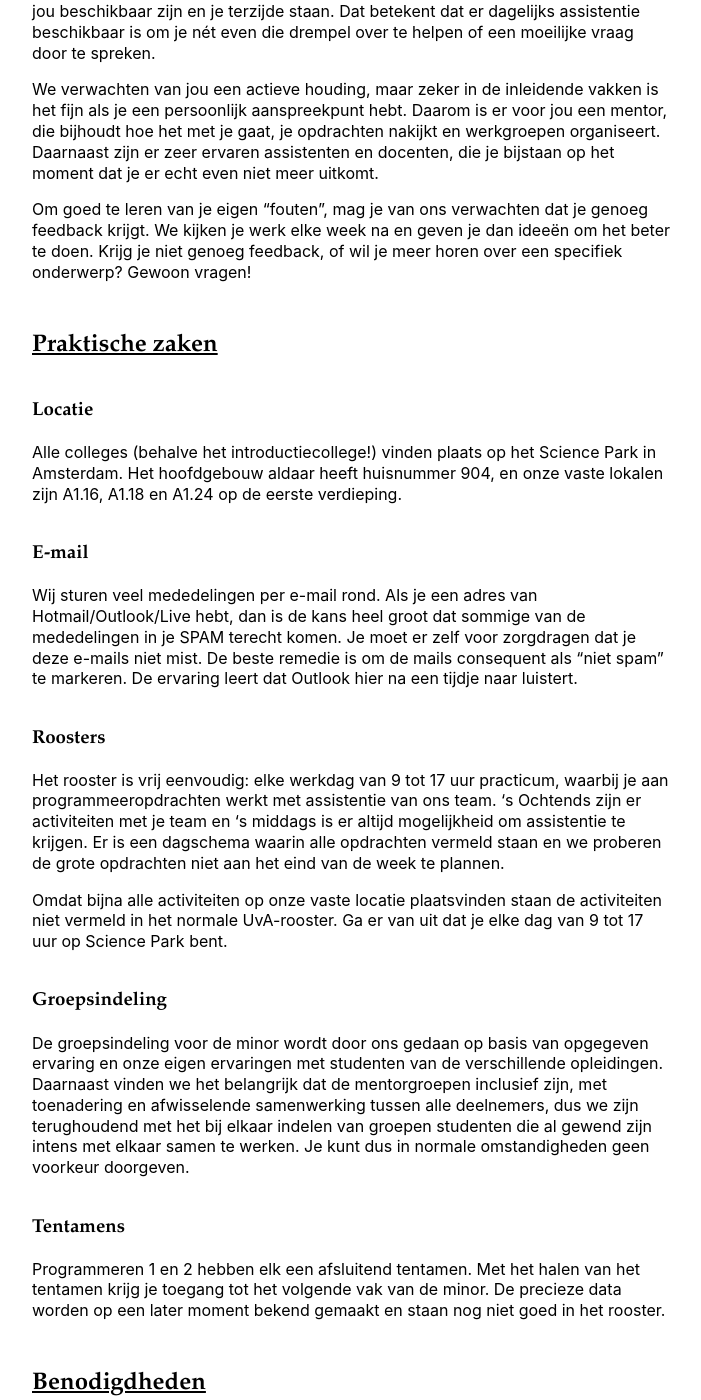
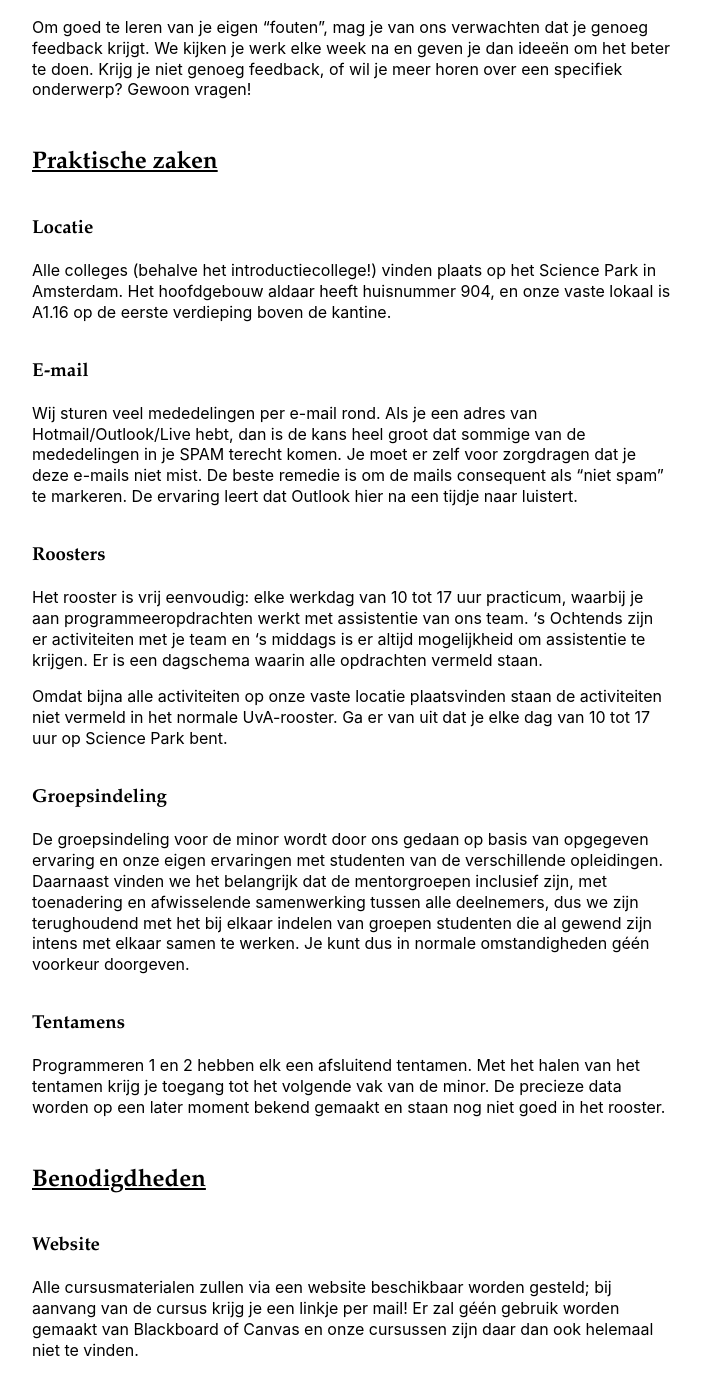
Before and after one commit to minprog/welkom, a Jekyll site: the page built from fulltime/index.md, in a window 1280 px wide and 1400 px high, scrolled down 4948 px. Shown: the whole window, without its empty margins (288-989 px from the left). Built offline with Jekyll 4.4.1, drawn with Linux system fonts in a browser that asks for light colours; our own code applies the rules of GitHub Pages for plain Markdown files; some of the changed text lies outside the part shown.

Commit message:
lente fulltime

```diff
--- a/fulltime/index.md
+++ b/fulltime/index.md
@@ -10,7 +10,9 @@ In dit document vind je praktische informatie over de minor en over regels die w
 <a href="http://www.bloomberg.com/graphics/2015-paul-ford-what-is-code/">
 Bron: <em>What is code?</em> van Paul Ford. Lees dat essay!</a>
 
-Het semester zal weer geheel op locatie plaatsvinden (zie verderop), en dat betekent dat je elke werkdag van 9 tot 17 uur aanwezig zult zijn en samen met medestudenten en assistenten aan de slag gaat met oefeningen, grote opdrachten en toetsjes. Je zult letterlijk elke dag programma's schrijven!
+Het semester zal weer geheel op locatie plaatsvinden, en dat betekent dat je elke werkdag van 10 tot 17 uur aanwezig zult zijn en samen met medestudenten en assistenten aan de slag gaat met oefeningen, grote opdrachten en toetsjes. Je zult letterlijk elke dag programma's schrijven!
+
+(Studenten van de MinProg XP hebben niet deze aanwezigheidsplicht. In ruil daarvoor is er geen extra flexbiliteit van onze kant. Met deze studenten maken we bij aanvang van de cursus aparte afspraken over de specifieke aanwezigheid.)
 
 We hopen jullie allemaal te spreken in de eerste paar dagen van de minor, maar mocht je nu al even iets willen toelichten stuur dan gerust een mailtje naar <help@mprog.nl>. We nemen dan snel contact met je op.
 
@@ -20,9 +22,9 @@ We hopen jullie allemaal te spreken in de eerste paar dagen van de minor, maar m
 
 1. De bedoeling is dat zoveel mogelijk mensen gevaccineerd zijn en dat iedereen 2x per week een zelftest afneemt. Zelftests bestel je gratis op [deze site](https://www.zelftestonderwijs.nl). Als je niet tijdig beschikt over zelftests laat je het ons weten, dan helpen we je verder.
 
-    Heb je buiten de minor nog activiteiten met groepen/groepjes mensen, zorg dan dat je je vaker test. Hoe beter wordt getest, hoe minder mensen tijdelijk uitvallen en achterstand oplopen.
+    Heb je buiten de minor nog activiteiten met groepen/groepjes mensen, zorg dan dat je je vaker test. Hoe beter wordt getest, hoe minder mensen tijdelijk uitvallen en achterstand oplopen. Dat is op dit moment echt een ding!
 
-2. Er is een normale aanwezigheidsplicht voor de dagelijkse werkzaamheden, dus van 9 tot 17 uur. De (fulltime) minor is gebouwd op aanwezigheid, hard werken en intensieve begeleiding van ons. Als je dit op dit moment niet wilt of kunt, overleg dan even voordat je begint! Er zijn alternatieven.
+2. Er is een normale aanwezigheidsplicht voor de dagelijkse werkzaamheden, dus van 10 tot 17 uur. De minor is gebouwd op aanwezigheid, hard werken en intensieve begeleiding van ons. Als je dit op dit moment niet wilt of kunt, overleg dan even voordat je begint! Er zijn alternatieven.
 
 3. Je mag niet naar de UvA komen als je:
     - Verkoudheidsachtige klachten hebt
@@ -33,16 +35,11 @@ We hopen jullie allemaal te spreken in de eerste paar dagen van de minor, maar m
 5. Als je nou onverhoopt toch een keer positief test maar niet ziek bent, dan ben je fit genoeg om thuis verder te werken. In dat geval kun je gewoon assistentie van ons krijgen via een videoverbinding. Je moet dit per mail melden, maar bewijs is niet nodig ([hoe fake je een zelftest](https://theconversation.com/covid-19-kids-are-using-soft-drinks-to-fake-positive-tests-ive-worked-out-the-science-and-how-to-spot-it-163739)). We gaan er van uit dat dit een keer kan gebeuren, maar het zal waarschijnlijk niet bij één student meermaals gebeuren. Dit is dus een beperkt aanbod.
 
 6. Er gelden nog enkele basisregels om besmettingen van groepen te voorkomen:
-    - In de hele UvA mondkapjes op, maar **in** onze eigen lokalen mogen ze af
-    - In al onze vaste lokalen gaan voorlopig de buitenramen op een kier
+    - In de hele UvA mondkapjes op (op dit moment ook in het lokaal, maar we weten niet hoe lang nog)
     - Faciliteiten binnen de UvA zijn beperkt, zoals aantal plaatsen in de kantine
     - Er mag geluncht worden in de lokalen tussen 12 en 13 uur, maar je ruimt je eigen troep op
     - Er mogen géén studenten van buiten de minor in onze lokalen komen
-    - Je krijgt een vast lokaal met 24 tot 32 studenten en komt niet in de andere lokalen
-
-7. Het introductiecollege gaat door in Diemen (zie onder), maar het is niet verplicht. We zijn daar met ca. 70 studenten. Het theater is wel groot, normaal 200 stoelen en er zal extra geventileerd worden.
-
-    Als alternatief is er een videocollege dat je tegelijkertijd kunt kijken (wel iets saaier, helaas). Er zijn voorlopig geen andere grote bijeenkomsten. Meer informatie over de intro krijg je enkele dagen van tevoren.
+    - Er is een vast lokaal met zo'n 30-40 studenten en ruim plek
 
 8. Maak je je op een of andere manier zorgen, mail dan gerust naar <help@mprog.nl> en Martijn of iemand van het team denkt met je mee. Het is belangrijk dat iedereen die zich zorgen maakt deze zorgen ook <u>meteen</u> uit, zodat we goed kunnen zien of meerdere mensen ergens mee zitten.
 
@@ -50,19 +47,15 @@ We hopen jullie allemaal te spreken in de eerste paar dagen van de minor, maar m
 
 ## Introductie
 
-<div style="float:right; max-width: 150px; margin-left:2em; margin-bottom:2em; margin-top:0.25em">
-<a href="https://www.theaterdeomval.nl"><img src="../omval.jpg" style="max-width:150px;"><br><small>Theater de Omval, Ouddiemerlaan&nbsp;104,  Diemen</small></a>
-</div>
-
-Op de eerste dag, maandag 6 september, komen we bijeen om 9:30 in Theater de Omval (Diemen) voor het inleidende college. Zoals je misschien al weet, gebruiken we veel videomateriaal, en tijdens deze bijeenkomst tonen we de eerste fragmenten uit de colleges van Harvard. Daarna ga je meteen aan de slag op het Science Park, dus neem je opgeladen laptop mee!
+Op de eerste dag, maandag 7 februari, komen we bijeen om 9:30 in onze vaste lokaal A1.16 op Science Park 904 (Amsterdam). We bespreken dan hoe het er aan toe gaat, en je maakt kennis met elkaar en met de eerste assistenten. Daarna ga je meteen aan de slag op het Science Park, dus neem je laptop mee!
 
 ## Aanwezigheid
 
-We hebben een aanwezigheidsplicht bij de fulltime-minor. Heel simpel: je bent er **elke werkdag** tussen 9:00 en 17:00 uur. Dit geldt voor het hele semester, dus t/m vrijdag 4 februari. Op die laatste dag zijn de eindpresentaties van het laatste vak, en je kunt het niet halen als je er niet bent!
+We hebben een aanwezigheidsplicht bij de fulltime-minor. Heel simpel: je bent er **elke werkdag** tussen 10:00 en 17:00 uur. Dit geldt voor het hele semester, dus t/m vrijdag 1 juli. Op die laatste dag zijn de eindpresentaties van het laatste vak, en je kunt het niet halen als je er niet bent!
 
 Natuurlijk is er tijdens de minor wél gewoon ruimte voor een keer een trouwerij of doktersbezoek. Kun je de aanwezigheid zoals hier benoemd niet volbrengen? Dan moet je switchen naar de parttime-minor! Neem dan nu al contact op met <help@mprog.nl>.
 
-Er is tijdens het semester natuurlijk wel een **kerstvakantie**, namelijk van 25 december t/m 9 januari. Ook hier geldt: als je bijvoorbeeld naar het buitenland gaat kun je niet een paar dagen later terugkomen. Misschien ook goed om te weten: er is geen herfstvakantie bij de UvA.
+Er is tijdens het semester ook een **meivakantie**, namelijk van 30 april t/m 8 mei. Ook hier geldt: als je bijvoorbeeld naar het buitenland gaat kun je niet een paar dagen later terugkomen.
 
 ## Wat ga je doen?
 
@@ -78,19 +71,19 @@ Als je de hele minor gaat volgen, dan zul je drie fases doorlopen, die we hier b
 
 ### Locatie
 
-Alle colleges (behalve het introductiecollege!) vinden plaats op het Science Park in Amsterdam. Het hoofdgebouw aldaar heeft huisnummer 904, en onze vaste lokalen zijn A1.16, A1.18 en A1.24 op de eerste verdieping.
+Alle colleges (behalve het introductiecollege!) vinden plaats op het Science Park in Amsterdam. Het hoofdgebouw aldaar heeft huisnummer 904, en onze vaste lokaal is A1.16 op de eerste verdieping boven de kantine.
 
 {% include mail.md %}
 
 ### Roosters
 
-Het rooster is vrij eenvoudig: elke werkdag van 9 tot 17 uur practicum, waarbij je aan programmeeropdrachten werkt met assistentie van ons team. 's Ochtends zijn er activiteiten met je team en 's middags is er altijd mogelijkheid om assistentie te krijgen. Er is een dagschema waarin alle opdrachten vermeld staan en we proberen de grote opdrachten niet aan het eind van de week te plannen.
+Het rooster is vrij eenvoudig: elke werkdag van 10 tot 17 uur practicum, waarbij je aan programmeeropdrachten werkt met assistentie van ons team. 's Ochtends zijn er activiteiten met je team en 's middags is er altijd mogelijkheid om assistentie te krijgen. Er is een dagschema waarin alle opdrachten vermeld staan.
 
-Omdat bijna alle activiteiten op onze vaste locatie plaatsvinden staan de activiteiten niet vermeld in het normale UvA-rooster. Ga er van uit dat je elke dag van 9 tot 17 uur op Science Park bent.
+Omdat bijna alle activiteiten op onze vaste locatie plaatsvinden staan de activiteiten niet vermeld in het normale UvA-rooster. Ga er van uit dat je elke dag van 10 tot 17 uur op Science Park bent.
 
 ### Groepsindeling
 
-De groepsindeling voor de minor wordt door ons gedaan op basis van opgegeven ervaring en onze eigen ervaringen met studenten van de verschillende opleidingen. Daarnaast vinden we het belangrijk dat de mentorgroepen inclusief zijn, met toenadering en afwisselende samenwerking tussen alle deelnemers, dus we zijn terughoudend met het bij elkaar indelen van groepen studenten die al gewend zijn intens met elkaar samen te werken. Je kunt dus in normale omstandigheden geen voorkeur doorgeven.
+De groepsindeling voor de minor wordt door ons gedaan op basis van opgegeven ervaring en onze eigen ervaringen met studenten van de verschillende opleidingen. Daarnaast vinden we het belangrijk dat de mentorgroepen inclusief zijn, met toenadering en afwisselende samenwerking tussen alle deelnemers, dus we zijn terughoudend met het bij elkaar indelen van groepen studenten die al gewend zijn intens met elkaar samen te werken. Je kunt dus in normale omstandigheden géén voorkeur doorgeven.
 
 ### Tentamens
 
```
Also changed, not shown: other parts of fulltime/index.md (+1 -1 lines), _includes/beperkingen.md (+1 -1 lines).
